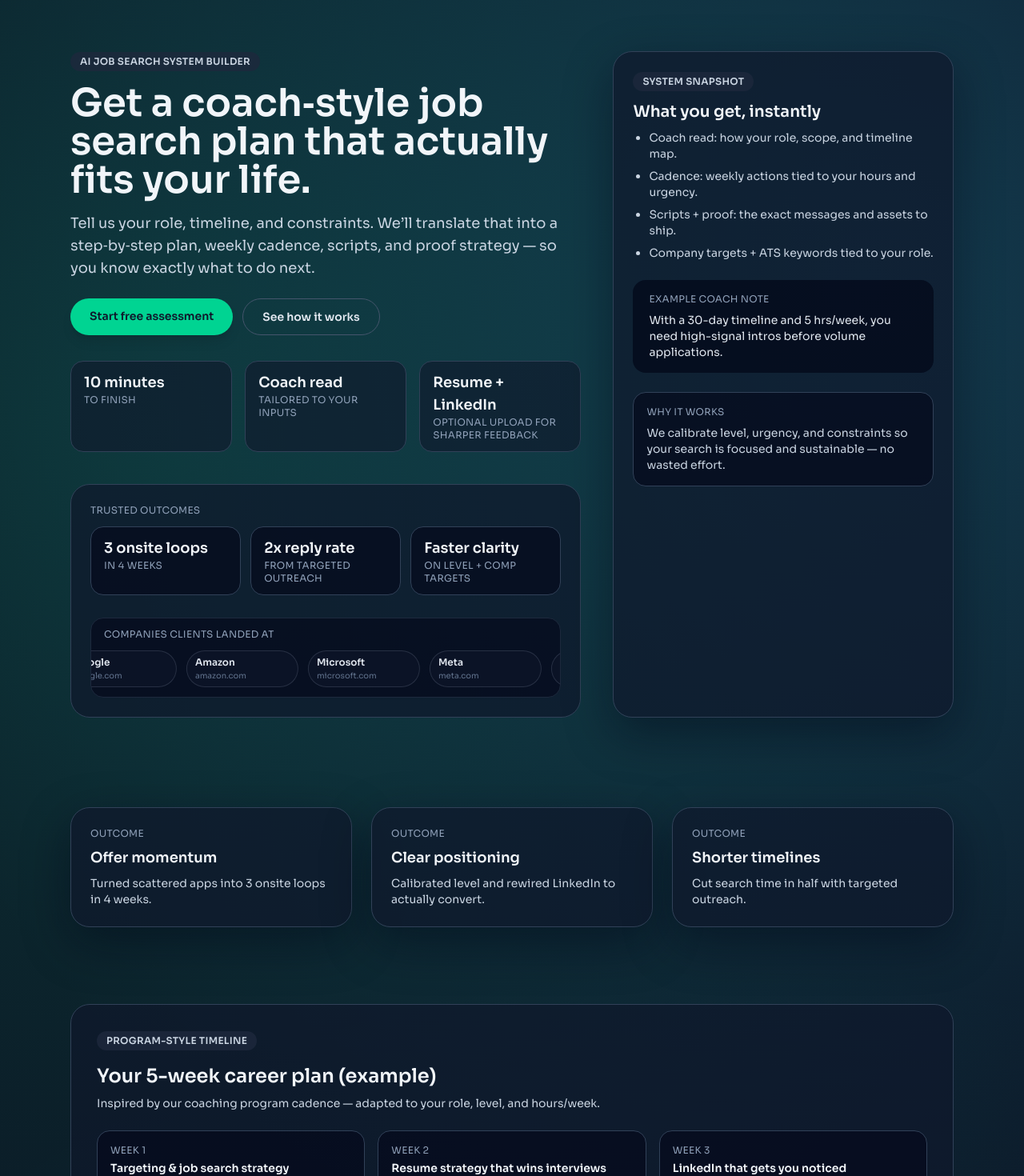
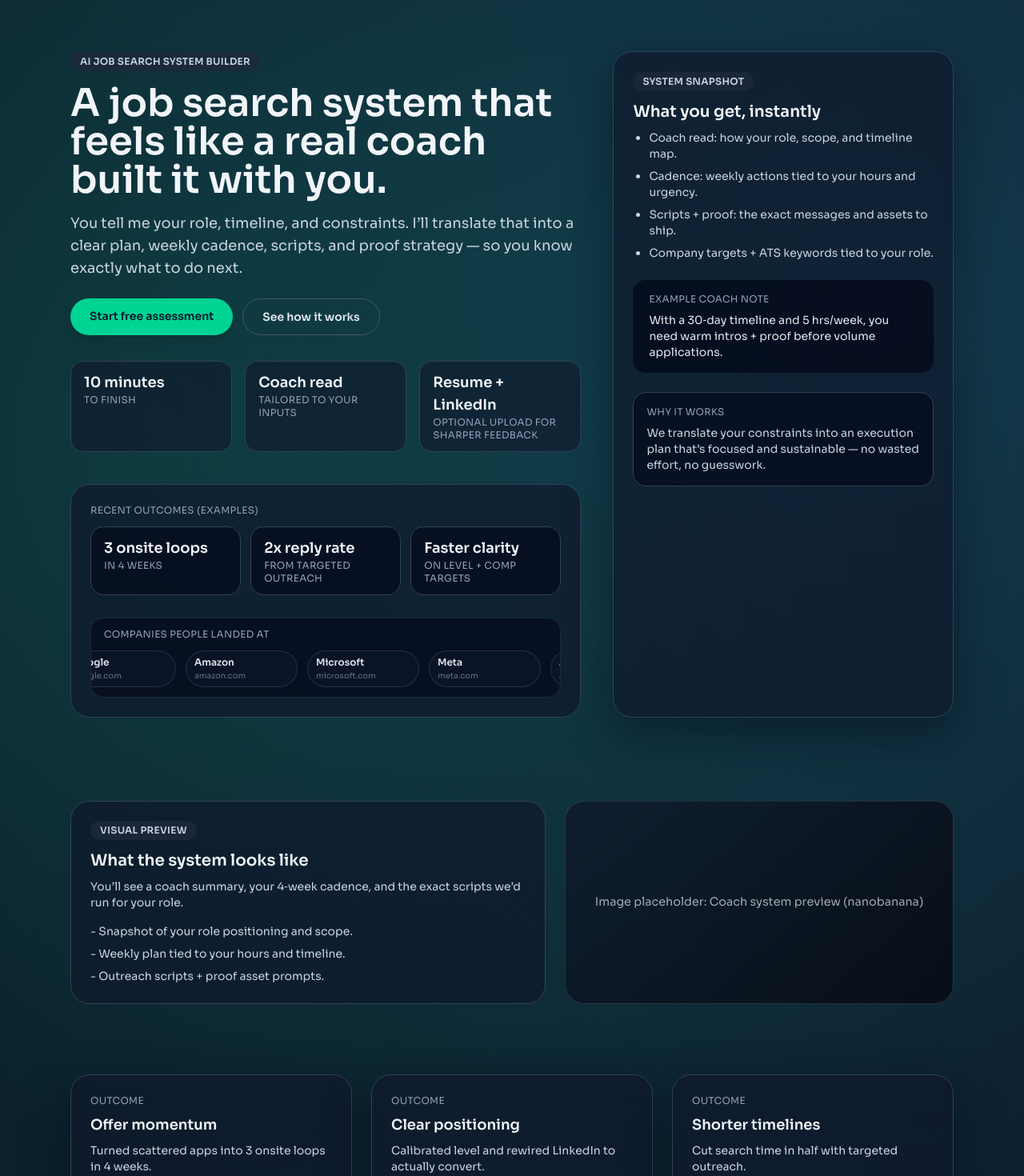
Before and after one commit to machinesandcloud/job-search-system, a Next.js app: page /job-search-system in a window 1280 px wide. Shown: the top 1470 px of the page at 80% size. Built offline with nearby package versions, Linux system fonts and the light colour scheme; no server answers.

Commit message:
Overhaul landing, assessment, and coach pulse

```diff
--- /dev/null
+++ b/src/app/api/coach/pulse/route.ts
@@ -0,0 +1,19 @@
+import { NextResponse } from "next/server";
+import { generateCoachPulse } from "@/lib/coach-ai";
+import { sanitizeAnswers } from "@/lib/validation";
+import { defaultAnswers } from "@/lib/defaults";
+import { ensureSameOrigin } from "@/lib/utils";
+
+export async function POST(request: Request) {
+  if (!ensureSameOrigin(request)) {
+    return NextResponse.json({ error: "Invalid origin" }, { status: 403 });
+  }
+  const body = await request.json();
+  const normalized = sanitizeAnswers(body?.answers || {});
+  const merged = { ...defaultAnswers, ...normalized };
+  if (!Array.isArray(merged.roles) || merged.roles.length === 0) {
+    merged.roles = ["your target role"];
+  }
+  const message = await generateCoachPulse(merged, body?.step);
+  return NextResponse.json({ message: message || null });
+}
--- a/src/app/globals.css
+++ b/src/app/globals.css
@@ -62,6 +62,19 @@ body {
   gap: 2px;
 }
 
+ .image-frame {
+  position: relative;
+  border-radius: 24px;
+  border: 1px solid rgba(148, 163, 184, 0.2);
+  background: linear-gradient(135deg, rgba(15, 23, 42, 0.7), rgba(7, 12, 20, 0.9));
+  padding: 18px;
+  min-height: 220px;
+  display: grid;
+  place-items: center;
+  color: rgba(226, 232, 240, 0.7);
+  font-size: 0.9rem;
+ }
+
 @keyframes marquee {
   0% {
     transform: translateX(0);
--- a/src/app/job-search-system/page.tsx
+++ b/src/app/job-search-system/page.tsx
@@ -10,11 +10,11 @@ export default function JobSearchLanding() {
           <div>
             <Badge className="mb-4">AI Job Search System Builder</Badge>
             <h1 className="mb-4 text-4xl font-semibold text-slate-100 md:text-5xl">
-              Get a coach‑style job search plan that actually fits your life.
+              A job search system that feels like a real coach built it with you.
             </h1>
             <p className="mb-6 text-lg text-slate-300">
-              Tell us your role, timeline, and constraints. We’ll translate that into a step‑by‑step plan, weekly
-              cadence, scripts, and proof strategy — so you know exactly what to do next.
+              You tell me your role, timeline, and constraints. I’ll translate that into a clear plan, weekly cadence,
+              scripts, and proof strategy — so you know exactly what to do next.
             </p>
             <div className="flex flex-wrap gap-3">
               <Link
@@ -43,7 +43,7 @@ export default function JobSearchLanding() {
               ))}
             </div>
             <div className="mt-10 grid gap-3 rounded-3xl border border-slate-700 bg-slate-900/70 p-6 text-sm text-slate-300">
-              <p className="text-xs uppercase tracking-wide text-slate-400">Trusted outcomes</p>
+              <p className="text-xs uppercase tracking-wide text-slate-400">Recent outcomes (examples)</p>
               <div className="grid gap-3 md:grid-cols-3">
                 {[
                   ["3 onsite loops", "in 4 weeks"],
@@ -57,7 +57,7 @@ export default function JobSearchLanding() {
                 ))}
               </div>
               <div className="mt-4 overflow-hidden rounded-2xl border border-slate-800 bg-slate-950/60 px-4 py-3">
-                <p className="mb-3 text-xs uppercase tracking-wide text-slate-400">Companies clients landed at</p>
+                <p className="mb-3 text-xs uppercase tracking-wide text-slate-400">Companies people landed at</p>
                 <div className="logo-marquee" aria-hidden="true">
                   {[
                     ["Google", "google.com"],
@@ -109,18 +109,36 @@ export default function JobSearchLanding() {
               <div className="rounded-2xl bg-slate-950/70 px-5 py-4 text-slate-200">
                 <p className="text-xs uppercase tracking-wide text-slate-400">Example coach note</p>
                 <p className="mt-2 text-sm">
-                  With a 30-day timeline and 5 hrs/week, you need high-signal intros before volume applications.
+                  With a 30‑day timeline and 5 hrs/week, you need warm intros + proof before volume applications.
                 </p>
               </div>
               <div className="rounded-2xl border border-slate-700 bg-slate-950/60 p-4 text-sm text-slate-300">
                 <p className="text-xs uppercase tracking-wide text-slate-400">Why it works</p>
                 <p className="mt-2">
-                  We calibrate level, urgency, and constraints so your search is focused and sustainable — no wasted
-                  effort.
+                  We translate your constraints into an execution plan that’s focused and sustainable — no wasted
+                  effort, no guesswork.
                 </p>
               </div>
             </CardContent>
           </Card>
+        </div>
+      </section>
+
+      <section className="section-shell py-10">
+        <div className="grid gap-6 lg:grid-cols-[1.1fr_0.9fr]">
+          <div className="rounded-3xl border border-slate-700 bg-slate-900/70 p-6 text-sm text-slate-300">
+            <p className="tag mb-3">Visual preview</p>
+            <h3 className="text-xl font-semibold text-slate-100">What the system looks like</h3>
+            <p className="mt-2">
+              You’ll see a coach summary, your 4‑week cadence, and the exact scripts we’d run for your role.
+            </p>
+            <ul className="mt-4 space-y-2">
+              <li>- Snapshot of your role positioning and scope.</li>
+              <li>- Weekly plan tied to your hours and timeline.</li>
+              <li>- Outreach scripts + proof asset prompts.</li>
+            </ul>
+          </div>
+          <div className="image-frame">Image placeholder: Coach system preview (nanobanana)</div>
         </div>
       </section>
 
--- a/src/app/job-search-system/results/[token]/page.tsx
+++ b/src/app/job-search-system/results/[token]/page.tsx
@@ -52,7 +52,8 @@ export default async function ResultsPage({ params }: { params: { token: string
           </div>
           <h1 className="mb-2 text-3xl font-semibold text-slate-100">Your Job Search System</h1>
           <p className="mb-6 text-slate-300">
-            Based on your timeline and time budget, here's the plan that will actually work.
+            Here’s the plan I’d run with you based on your timeline, constraints, and available hours. It’s focused,
+            realistic, and built to generate traction fast.
           </p>
           <div className="mb-6 rounded-2xl border border-slate-700 bg-slate-900/70 p-4 text-sm text-slate-300">
             <span className="font-semibold text-slate-100">Recommended route:</span> {results.route.replace("_", " ")}
--- a/src/app/job-search-system/start/page.tsx
+++ b/src/app/job-search-system/start/page.tsx
@@ -12,32 +12,7 @@ import { RoleSelect } from "@/components/role-select";
 import { CompanySelect, type CompanyOption } from "@/components/company-select";
 import { ScoreGauge } from "@/components/score-gauge";
 import type { LeadAnswers } from "@/lib/validation";
-
-const defaultAnswers: LeadAnswers = {
-  roles: [],
-  currentTitle: "",
-  experienceYears: "6-9",
-  leadershipScope: "IC",
-  level: "Senior",
-  compTarget: "140k-180k",
-  compensationPriority: "Balanced",
-  timeline: "30",
-  locationType: "Remote",
-  city: "",
-  targetIndustry: "B2B SaaS",
-  companyStage: "Growth",
-  hoursPerWeek: "5",
-  assets: { resume: "Draft", linkedin: "Draft", interview: "Some practice", portfolio: "Some" },
-  linkedinUrl: "",
-  resumeUploaded: false,
-  networkStrength: "Medium",
-  outreachComfort: "Medium",
-  companyTargets: [],
-  constraints: [],
-  biggestBlocker: "Clarity",
-  blockerNote: "",
-  pipeline: "Some",
-};
+import { defaultAnswers } from "@/lib/defaults";
 
 const steps = [
   "Target role",
@@ -68,6 +43,8 @@ export default function JobSearchWizard() {
   const [error, setError] = useState<string | null>(null);
   const [resumeStatus, setResumeStatus] = useState<"idle" | "uploading" | "uploaded" | "error">("idle");
   const [resumeError, setResumeError] = useState<string | null>(null);
+  const [coachPulse, setCoachPulse] = useState<string | null>(null);
+  const [pulseLoading, setPulseLoading] = useState(false);
 
   const progress = ((step + 1) / steps.length) * 100;
 
@@ -83,6 +60,37 @@ export default function JobSearchWizard() {
     };
     createLead();
   }, []);
+
+  useEffect(() => {
+    if (teaser) return;
+    const controller = new AbortController();
+    const fetchPulse = async () => {
+      setPulseLoading(true);
+      try {
+        const res = await fetch("/api/coach/pulse", {
+          method: "POST",
+          headers: { "Content-Type": "application/json" },
+          body: JSON.stringify({ answers, step: steps[step] }),
+          signal: controller.signal,
+        });
+        if (!res.ok) {
+          setCoachPulse(null);
+        } else {
+          const data = await res.json();
+          setCoachPulse(data.message || null);
+        }
+      } catch {
+        setCoachPulse(null);
+      } finally {
+        setPulseLoading(false);
+      }
+    };
+    const timer = setTimeout(fetchPulse, 600);
+    return () => {
+      clearTimeout(timer);
+      controller.abort();
+    };
+  }, [answers, step, teaser]);
 
   const updateAnswers = (patch: Partial<LeadAnswers>) =>
     setAnswers((prev) => ({ ...prev, ...patch }));
@@ -225,7 +233,7 @@ export default function JobSearchWizard() {
             </div>
             <div className="mt-6 grid gap-4 rounded-3xl border border-slate-700 bg-slate-900/70 p-6 text-sm text-slate-300">
               <div>
-                <p className="text-xs uppercase tracking-wide text-slate-400">Why this is personal</p>
+                <p className="text-xs uppercase tracking-wide text-slate-400">What I’m optimizing for</p>
                 <ul className="mt-2 space-y-1">
                   <li>- Your role, level, and constraints drive the plan.</li>
                   <li>- Timeline + hours/week set your weekly cadence.</li>
@@ -252,7 +260,7 @@ export default function JobSearchWizard() {
                 </ul>
               </div>
               <div>
-                <p className="text-xs uppercase tracking-wide text-slate-400">Trust notes</p>
+                <p className="text-xs uppercase tracking-wide text-slate-400">Delivery details</p>
                 <ul className="mt-2 space-y-1">
                   <li>- No account required. Results delivered by link.</li>
                   <li>- Inputs are only used to build your plan.</li>
@@ -315,11 +323,12 @@ export default function JobSearchWizard() {
         Step {step + 1} of {steps.length}: {steps[step]}
       </p>
 
-      <div className="mt-8 rounded-3xl border border-slate-700 bg-slate-900/70 p-6 shadow-sm">
+      <div className="mt-8 grid gap-8 lg:grid-cols-[1.1fr_0.9fr]">
+        <div className="rounded-3xl border border-slate-700 bg-slate-900/70 p-6 shadow-sm">
           {step === 0 && (
             <div className="space-y-4">
               <h2 className="text-xl font-semibold">Target role(s)</h2>
-            <p className="text-sm text-slate-400">Be specific — we tailor scripts and proof strategy to this role.</p>
+              <p className="text-sm text-slate-400">Be specific — I tailor scripts and proof strategy to this role.</p>
               <RoleSelect value={answers.roles} onChange={(roles) => updateAnswers({ roles })} />
             </div>
           )}
@@ -719,6 +728,36 @@ export default function JobSearchWizard() {
           </div>
         )}
         </div>
+        <aside className="space-y-4">
+          <div className="rounded-3xl border border-slate-700 bg-slate-900/70 p-6">
+            <p className="tag mb-3">Coach pulse</p>
+            {pulseLoading && <p className="text-sm text-slate-400">Reading your inputs...</p>}
+            {!pulseLoading && coachPulse && (
+              <p className="text-sm text-slate-200">{coachPulse}</p>
+            )}
+            {!pulseLoading && !coachPulse && (
+              <p className="text-sm text-slate-400">
+                I’ll summarize what I’m hearing once you’ve filled a few prompts.
+              </p>
+            )}
+          </div>
+          <div className="rounded-3xl border border-slate-700 bg-slate-900/70 p-6 text-sm text-slate-300">
+            <p className="text-xs uppercase tracking-wide text-slate-400">What I’m building for you</p>
+            <ul className="mt-2 space-y-1">
+              <li>- Role positioning + scope statement.</li>
+              <li>- Weekly cadence tied to your hours + urgency.</li>
+              <li>- Outreach scripts + proof assets.</li>
+              <li>- Company shortlist and execution checklist.</li>
+            </ul>
+          </div>
+          <div className="rounded-3xl border border-slate-700 bg-slate-900/70 p-6 text-sm text-slate-300">
+            <p className="text-xs uppercase tracking-wide text-slate-400">How I translate your inputs</p>
+            <p className="mt-2">
+              I use your level, urgency, and constraints to set the cadence and decide where to go deep first — no filler.
+            </p>
+          </div>
+        </aside>
+      </div>
 
       {error && <p className="mt-4 text-sm text-red-400">{error}</p>}
 
--- a/src/lib/coach-ai.ts
+++ b/src/lib/coach-ai.ts
@@ -51,3 +51,43 @@ Biggest blocker: ${answers.biggestBlocker}${answers.blockerNote ? ` (${answers.b
     return null;
   }
 }
+
+export async function generateCoachPulse(answers: LeadAnswers, step?: string) {
+  if (!apiKey) return null;
+  const prompt = `You are a senior career coach. Write a short, conversational pulse (1-2 sentences) reacting to the user's inputs so far. Mention their role, timeline, and one priority. End with a gentle prompt for the current step: ${step || "next step"}. Keep it under 40 words.
+
+Inputs:
+Role(s): ${answers.roles.join(", ")}
+Level: ${answers.level}
+Timeline: ${answers.timeline}
+Hours/week: ${answers.hoursPerWeek}
+Constraints: ${(answers.constraints || []).join(", ") || "None"}
+Biggest blocker: ${answers.biggestBlocker}${answers.blockerNote ? ` (${answers.blockerNote})` : ""}
+`;
+
+  try {
+    const res = await fetch(
+      `https://generativelanguage.googleapis.com/v1beta/models/${model}:generateContent?key=${apiKey}`,
+      {
+        method: "POST",
+        headers: { "Content-Type": "application/json" },
+        body: JSON.stringify({
+          contents: [{ role: "user", parts: [{ text: prompt }] }],
+          generationConfig: {
+            temperature: 0.4,
+            maxOutputTokens: 120,
+          },
+        }),
+      }
+    );
+    if (!res.ok) return null;
+    const data = await res.json();
+    const text = data?.candidates?.[0]?.content?.parts
+      ?.map((part: { text?: string }) => part.text || "")
+      .join("")
+      .trim();
+    return text ? text.slice(0, 220) : null;
+  } catch {
+    return null;
+  }
+}
--- /dev/null
+++ b/src/lib/defaults.ts
@@ -0,0 +1,28 @@
+import type { LeadAnswers } from "@/lib/validation";
+
+export const defaultAnswers: LeadAnswers = {
+  roles: [],
+  currentTitle: "",
+  experienceYears: "6-9",
+  leadershipScope: "IC",
+  level: "Senior",
+  compTarget: "140k-180k",
+  compensationPriority: "Balanced",
+  timeline: "30",
+  locationType: "Remote",
+  city: "",
+  targetIndustry: "B2B SaaS",
+  companyStage: "Growth",
+  hoursPerWeek: "5",
+  assets: { resume: "Draft", linkedin: "Draft", interview: "Some practice", portfolio: "Some" },
+  linkedinUrl: "",
+  resumeUploaded: false,
+  networkStrength: "Medium",
+  outreachComfort: "Medium",
+  companyTargets: [],
+  constraints: [],
+  biggestBlocker: "Clarity",
+  blockerNote: "",
+  coachFeedback: "",
+  pipeline: "Some",
+};
```
Lines whose indentation alone changed are shown as unchanged.
